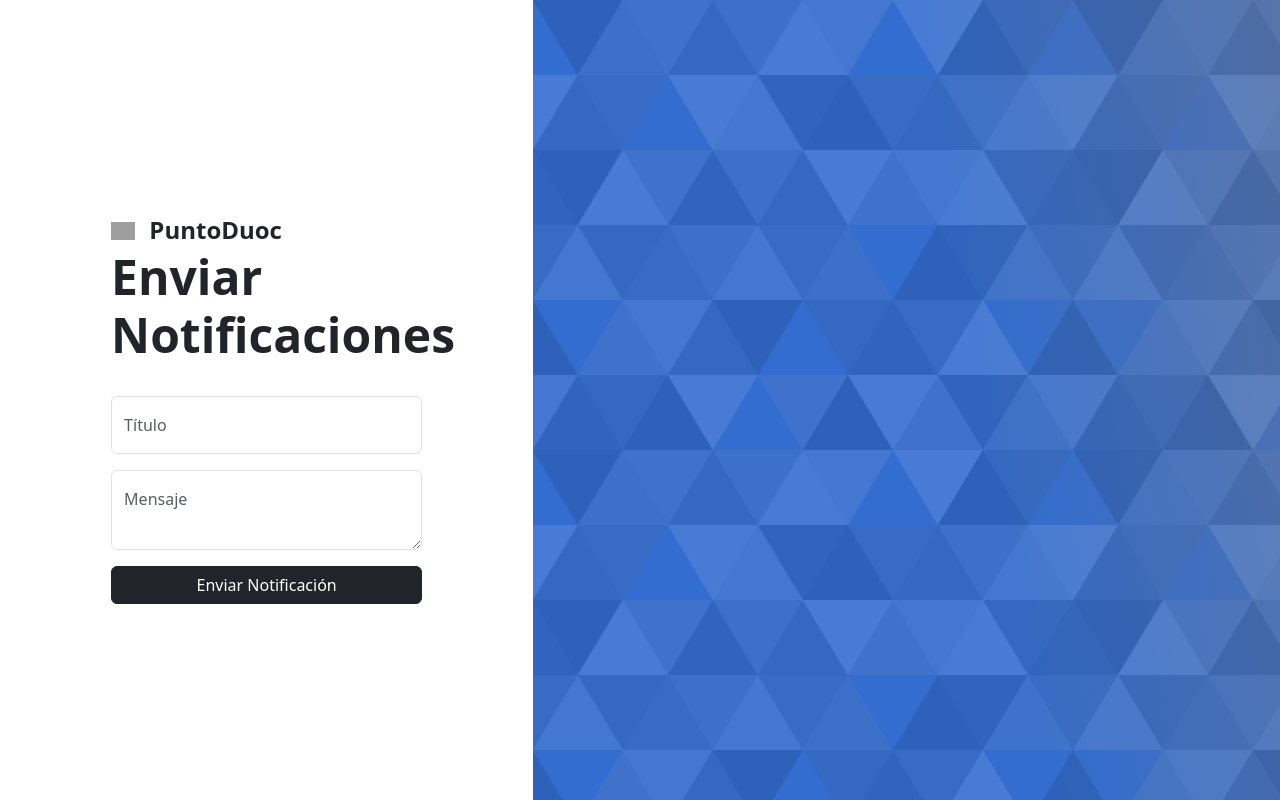
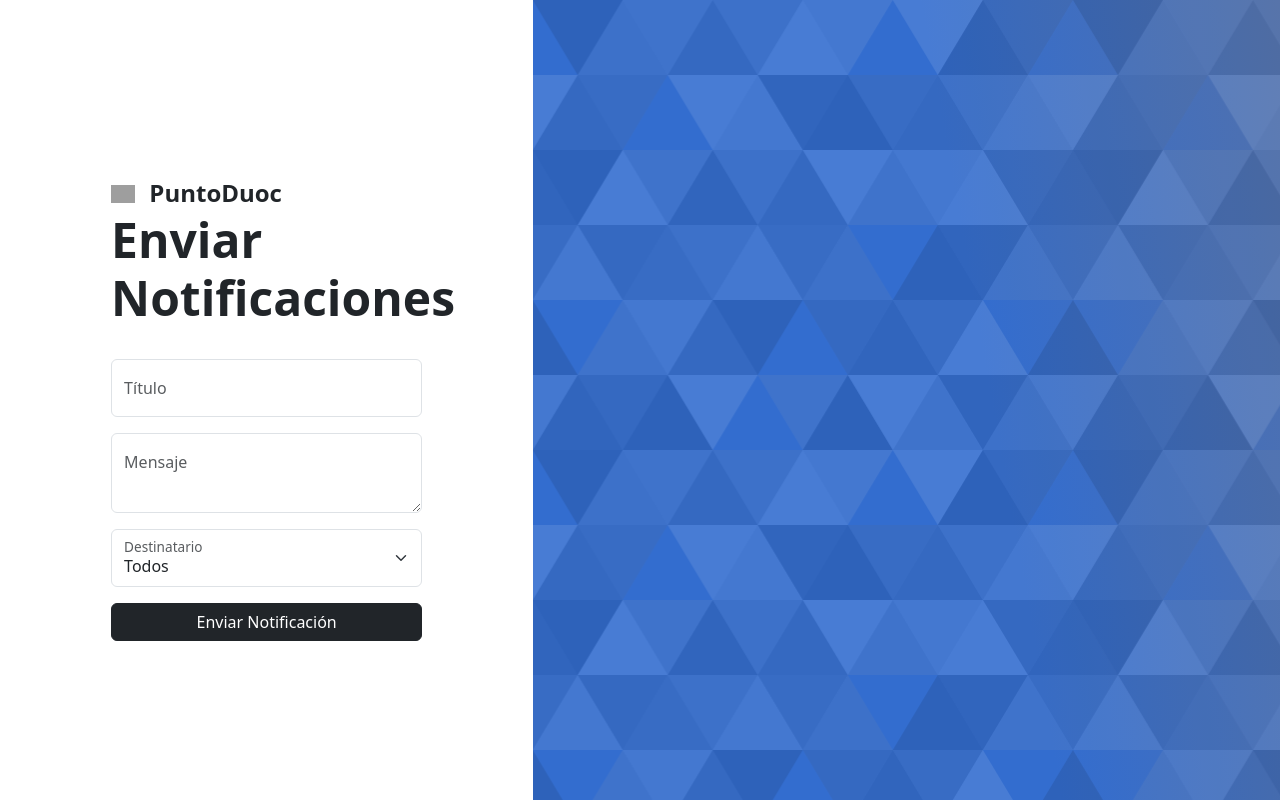
Before and after one commit to FabianFlo/PuntoDuocWeb, a Django app: page /enviar_notificaciones/ in a window 1280 px wide. Run offline with Django 5.2, Linux system fonts and the light colour scheme; some libraries are stand-ins or nearby versions; grey boxes are pictures that could not be loaded.

Commit message:
cambios en mandar notificaciones

```diff
--- a/mi_app/templates/mi_app/enviar_notificaciones/enviar_notificaciones.html
+++ b/mi_app/templates/mi_app/enviar_notificaciones/enviar_notificaciones.html
@@ -37,6 +37,17 @@
                                     <label for="cuerpo" class="text-muted">Mensaje</label>
                                 </div>
                             </div>
+                            <!-- Destinatario -->
+                            <div class="col-12 mb-3">
+                                <div class="form-floating">
+                                    <select id="destinatario" name="destinatario" class="form-select" required>
+                                        <option value="todos">Todos</option>
+                                        <option value="estudiante">Estudiantes</option>
+                                        <option value="invitado">Invitados</option>
+                                    </select>
+                                    <label for="destinatario" class="text-muted">Destinatario</label>
+                                </div>
+                            </div>
                             <!-- Enviar Notificación -->
                             <div class="col-12">
                                 <input type="submit" value="Enviar Notificación" class="btn btn-dark w-100">
--- a/mi_app/views.py
+++ b/mi_app/views.py
@@ -22,19 +22,61 @@ def enviar_notificaciones(request):
     if request.method == 'POST':
         titulo = request.POST.get('titulo')
         cuerpo = request.POST.get('cuerpo')
+        destinatario = request.POST.get('destinatario')
 
-        # Datos de la notificación
+        # URL de Firestore para la colección "NotificacionesDirectas"
+        url = f"{FIRESTORE_BASE_URL}/NotificacionesDirectas"
+
+        # Obtener el destinatario y el tipo de usuario
+        destinatario = request.POST.get('destinatario')  # 'todos', 'estudiantes', 'invitados'
+
+        # Formatear los usuarios para la notificación
+        usuarios = []
+        if destinatario == 'todos':
+            estudiantes_url = f"{FIRESTORE_BASE_URL}/Estudiantes"
+            invitados_url = f"{FIRESTORE_BASE_URL}/Invitados"
+            estudiantes_response = requests.get(estudiantes_url)
+            invitados_response = requests.get(invitados_url)
+            if estudiantes_response.status_code == 200:
+                estudiantes_data = estudiantes_response.json().get('documents', [])
+                usuarios.extend(estudiantes_data)
+            if invitados_response.status_code == 200:
+                invitados_data = invitados_response.json().get('documents', [])
+                usuarios.extend(invitados_data)
+        elif destinatario == 'estudiante':
+            estudiantes_url = f"{FIRESTORE_BASE_URL}/Estudiantes"
+            estudiantes_response = requests.get(estudiantes_url)
+            if estudiantes_response.status_code == 200:
+                estudiantes_data = estudiantes_response.json().get('documents', [])
+                usuarios.extend(estudiantes_data)
+        elif destinatario == 'invitado':
+            invitados_url = f"{FIRESTORE_BASE_URL}/Invitados"
+            invitados_response = requests.get(invitados_url)
+            if invitados_response.status_code == 200:
+                invitados_data = invitados_response.json().get('documents', [])
+                usuarios.extend(invitados_data)
+
+        # Formatear los usuarios para la notificación
+        usuario_ids = [{
+            "mapValue": {
+                "fields": {
+                    "userId": {"stringValue": user['name'].split('/')[-1]},
+                    "leido": {"booleanValue": False}
+                }
+            }
+        } for user in usuarios]
+
+        # Crear la notificación
         notificacion = {
             "fields": {
                 "titulo": {"stringValue": titulo},
                 "cuerpo": {"stringValue": cuerpo},
                 "leido": {"booleanValue": False},
-                "timestamp": {"timestampValue": format_fecha(None)}
+                "timestamp": {"timestampValue": format_fecha(None)},
+                "usuarioIds": {"arrayValue": {"values": usuario_ids}},
+                "destinatario": {"stringValue": destinatario}  # Guardamos el destinatario aquí
             }
         }
-
-        # URL de Firestore para la colección "NotificacionesDirectas"
-        url = f"{FIRESTORE_BASE_URL}/NotificacionesDirectas"
 
         # Enviar la notificación a Firestore
         response = requests.post(url, headers={"Content-Type": "application/json"}, data=json.dumps(notificacion))
@@ -43,7 +85,6 @@ def enviar_notificaciones(request):
             messages.success(request, 'Notificación enviada con éxito')
         else:
             messages.error(request, 'Error al enviar la notificación')
-
         return redirect('enviar_notificaciones')
 
     return render(request, 'mi_app/enviar_notificaciones/enviar_notificaciones.html')
```
